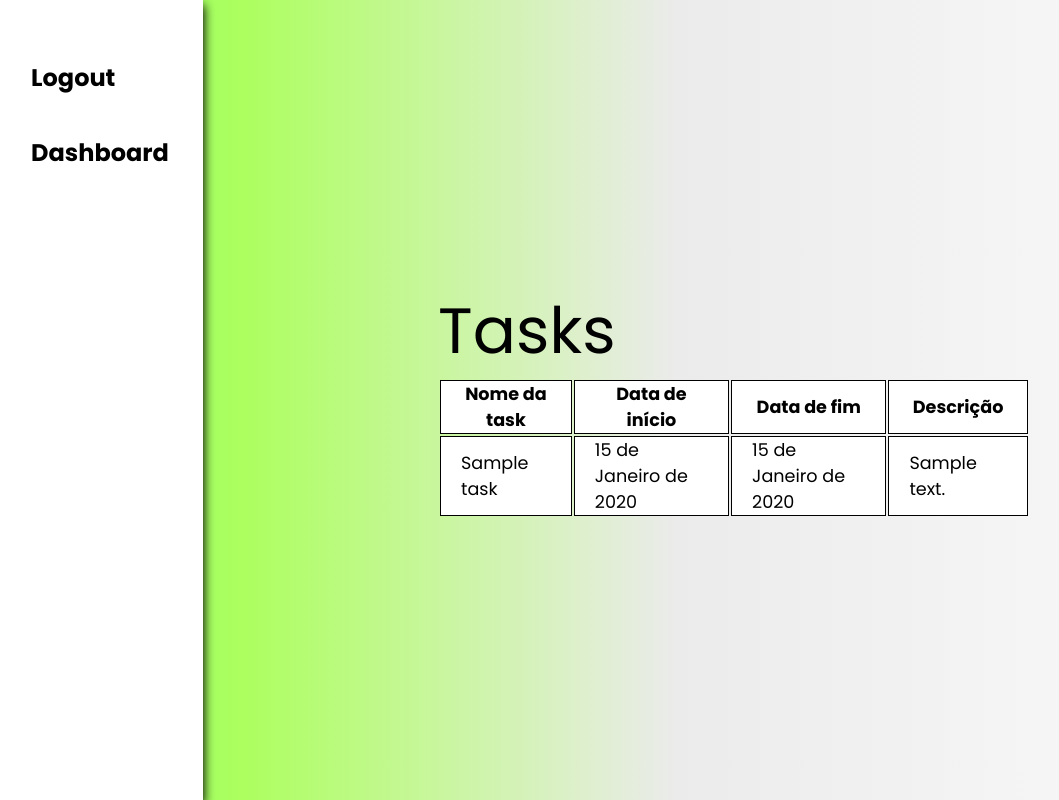
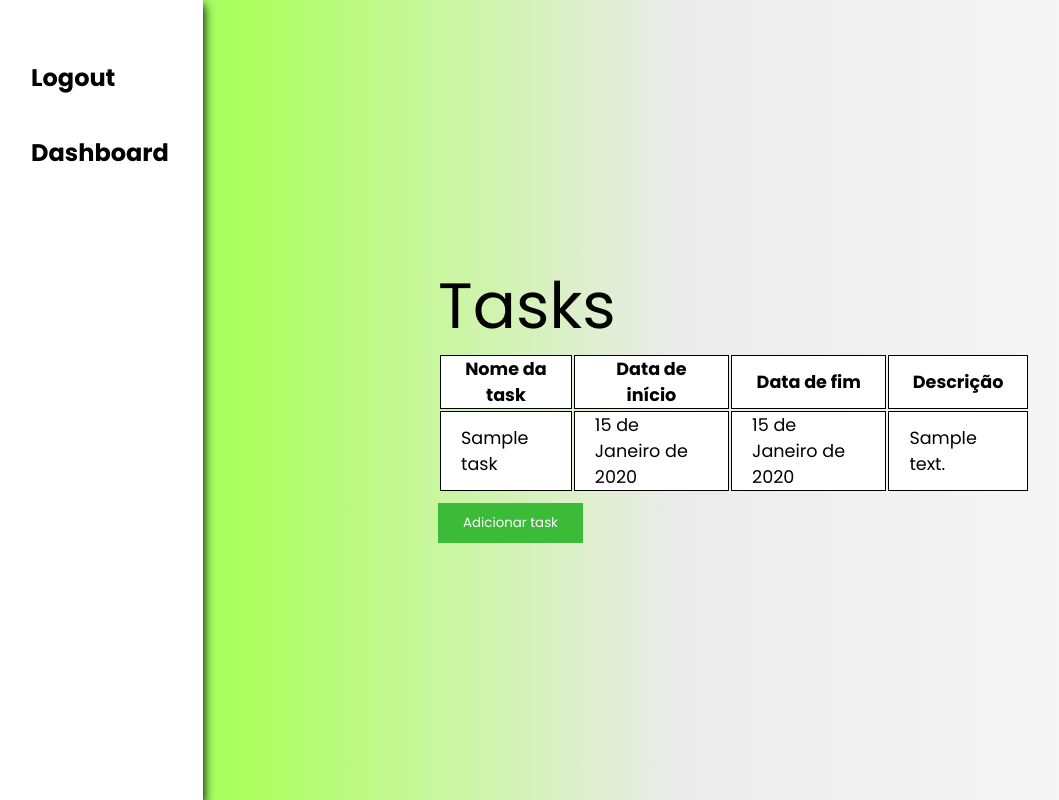
Before and after one commit to Mafald07h/Smart-Task-List, a Django app: page /tasks/ in a window 1280 px wide. Shown: the whole page, without its empty margins (53-1112 px from the left). Run offline with Django 5.2, Linux system fonts and the light colour scheme; a user stored in the database is signed in; tables that the repository leaves empty hold one stand-in row (values such as "Sample post").

Commit message:
feat: Adicionando botão de adicionar task

```diff
--- a/tasks/static/css/tasks.css
+++ b/tasks/static/css/tasks.css
@@ -42,3 +42,12 @@ main {
     font-size: 1.1rem;
     padding: 0px 20px;
 }
+
+.btn-add-task {
+    background-color: #3bbb38;
+    color: var(--white);
+    padding: 10px 25px;
+    border: none;
+    cursor: pointer;
+    margin-top: 10px;
+}
--- a/templates/tasks/tasks.html
+++ b/templates/tasks/tasks.html
@@ -2,7 +2,7 @@
 {% load static %}
 
 {% block extra_css %}
-<link rel="stylesheet" href="{% static 'css/tasks.css' %}?v=3.3">
+<link rel="stylesheet" href="{% static 'css/tasks.css' %}?v=3.4">
 {% endblock %}
 
 {% block content %}
@@ -31,6 +31,7 @@
             </tr>
             {% endfor %}
         </table>
+        <button class="btn-add-task">Adicionar task</button>
     </section>
 </main>
 {% endblock %}
```
